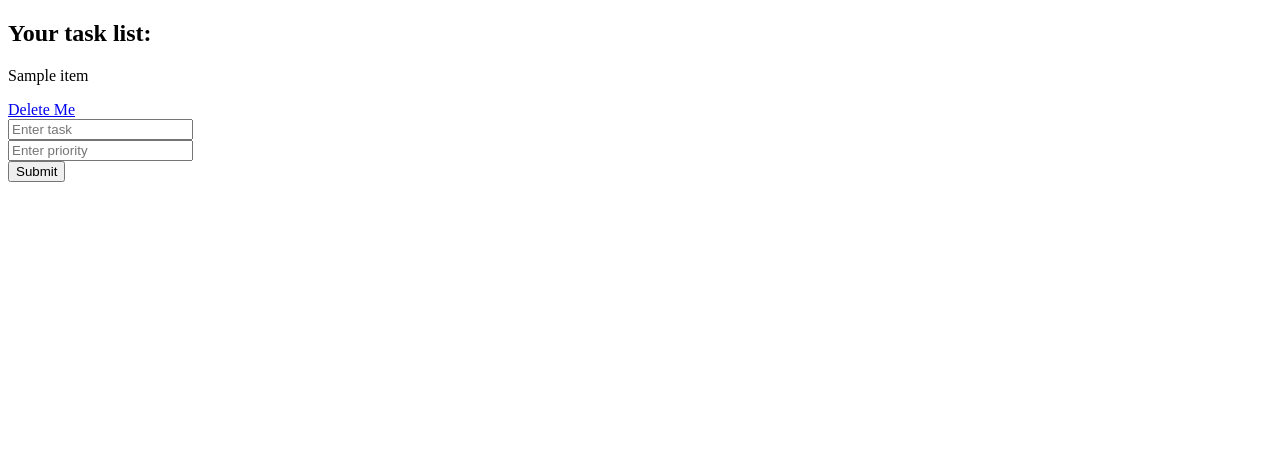
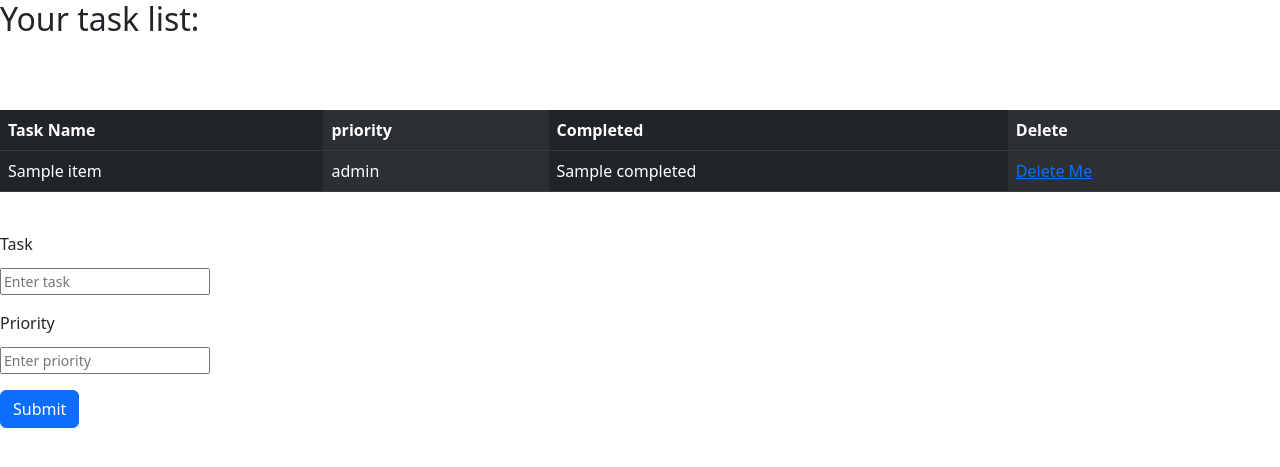
Before and after one commit to albertoecf/task_manager, a Django app: template task_managment/app_task_manager/templates/index.html in a window 1280 px wide. Shown: the top 467 px of the page. Run offline with Django 3.2, Linux system fonts and the light colour scheme; the template is opened without the code that fills it: most values are stand-ins (such as "Sample title", 1, 10 or a date in 2020).

Commit message:
feat: styled form using bootstrap

```diff
--- a/task_managment/app_task_manager/templates/index.html
+++ b/task_managment/app_task_manager/templates/index.html
@@ -1,20 +1,52 @@
 <!DOCTYPE html>
 <html lang="en" dir="ltr">
+
 <head>
-    <meta charset="utf-8">
-    <title></title>
+  <meta name="viewport" content="width=device-width, initial-scale=1">
+  <title>TaskManager</title>
+  <link href="https://cdn.jsdelivr.net/npm/bootstrap@5.2.3/dist/css/bootstrap.min.css" rel="stylesheet" integrity="sha384-rbsA2VBKQhggwzxH7pPCaAqO46MgnOM80zW1RWuH61DGLwZJEdK2Kadq2F9CUG65" crossorigin="anonymous">
 </head>
+
 <body>
   <h2>Your task list:</h2>
+  <br>
+  <br>
+  <table class="table table-dark table-hover table-striped-columns">
+    <tr>
+      <th>Task Name</th>
+      <th>priority</th>
+      <th>Completed</th>
+      <th>Delete</th>
+    </tr>
     {%for item in all_items%}
-      <p>{{item}}</p><a href="{% url 'delete' item.id%}">Delete Me</a>
+    <tr>
+      <td>{{item.task_name}}</td>
+      <td>{{item.priority_level}}</td>
+      <td>{{item.completed}}</td>
+      <td><a href="{% url 'delete' item.id%}">Delete Me</a></td>
+    </tr>
+    <p></p>
     {%endfor%}
+  </table><br>
 
   <form action="{% url 'home_path' %}" method="post">
     {% csrf_token %}
-        <input type="text" name="task_name" placeholder="Enter task"><br>
-        <input type="text" name="priority_level" placeholder="Enter priority"><br>
-        <input type="submit" value="Submit">
+    <div class="mb-3">
+      <label for="task_name" class="form-label">Task</label><br>
+      <input type="text" class="form-text" name="task_name" placeholder="Enter task"><br>
+    </div>
+
+    <div class="mb-3">
+      <label for="priority_level" class="form-label">Priority</label><br>
+      <input type="text" class="form-text" name="priority_level" placeholder="Enter priority"><br>
+    </div>
+
+    <button type="submit" class="btn btn-primary">Submit</button>
+
+
   </form>
+  <script src="https://cdn.jsdelivr.net/npm/@popperjs/core@2.11.6/dist/umd/popper.min.js" integrity="sha384-oBqDVmMz9ATKxIep9tiCxS/Z9fNfEXiDAYTujMAeBAsjFuCZSmKbSSUnQlmh/jp3" crossorigin="anonymous"></script>
+  <script src="https://cdn.jsdelivr.net/npm/bootstrap@5.2.3/dist/js/bootstrap.min.js" integrity="sha384-cuYeSxntonz0PPNlHhBs68uyIAVpIIOZZ5JqeqvYYIcEL727kskC66kF92t6Xl2V" crossorigin="anonymous"></script>
 </body>
+
 </html>
```
Also changed, not shown: task_managment/db.sqlite3. Lines whose indentation alone changed are shown as unchanged.
